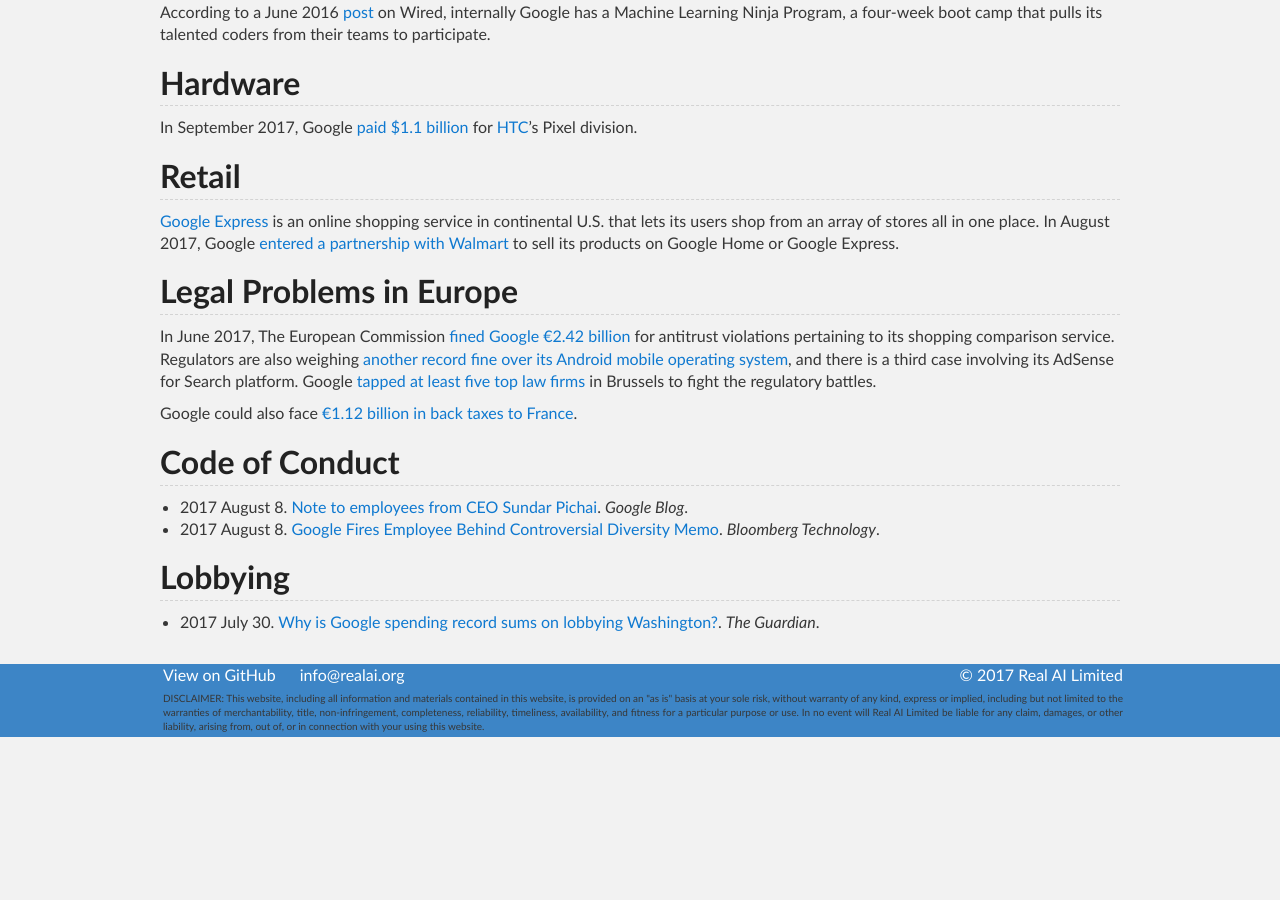
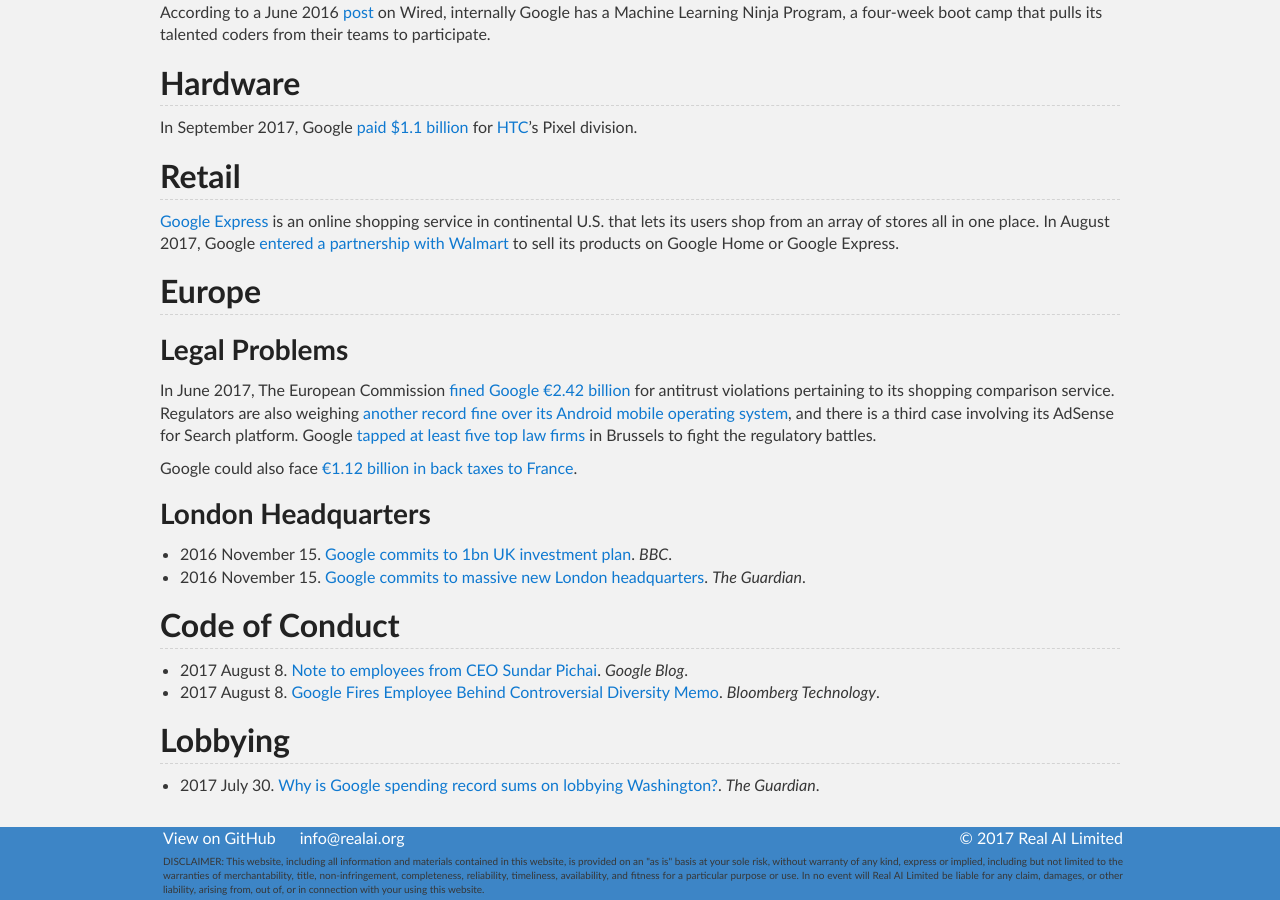
Before and after one commit to Tonywuhk/realai.org, a Jekyll site: the page built from industry/google.md, in a window 1280 px wide and 900 px high, scrolled down 588 px. Built offline with Jekyll 4.4.1, drawn with Linux system fonts in a browser that asks for light colours; our own code applies the rules of GitHub Pages for plain Markdown files; the repository's description, which GitHub fills in, is left out; before the commit the page ends 1325 px from its top, so only the background shows below that.

Commit message:
Update files

```diff
--- a/industry/google.md
+++ b/industry/google.md
@@ -28,11 +28,18 @@
 
 [Google Express](https://express.google.com/) is an online shopping service in continental U.S. that lets its users shop from an array of stores all in one place. In August 2017, Google [entered a partnership with Walmart](https://www.blog.google/products/assistant/shop-walmart-and-more-your-favorite-stores-faster/) to sell its products on Google Home or Google Express.
 
-## Legal Problems in Europe
+## Europe
+
+### Legal Problems
 
 In June 2017, The European Commission [fined Google €2.42 billion](http://europa.eu/rapid/press-release_IP-17-1784_en.htm) for antitrust violations pertaining to its shopping comparison service. Regulators are also weighing [another record fine over its Android mobile operating system](http://www.reuters.com/article/us-eu-google-antitrust-exclusive-idUSKBN19Q1RU), and there is a third case involving its AdSense for Search platform. Google [tapped at least five top law firms](http://www.cnbc.com/2017/07/10/googles-eu-fine-top-law-firms-hired-to-fight-fine-sources.html) in Brussels to fight the regulatory battles.
 
 Google could also face [€1.12 billion in back taxes to France](https://www.bloomberg.com/news/articles/2017-07-11/google-faces-1-3-billion-french-ruling-amid-rising-tax-populism).
+
+### London Headquarters
+
+* 2016 November 15. [Google commits to 1bn UK investment plan](http://www.bbc.com/news/business-37988095). *BBC*.
+* 2016 November 15. [Google commits to massive new London headquarters](https://www.theguardian.com/technology/2016/nov/15/google-commits-to-massive-new-london-hq). *The Guardian*.
 
 ## Code of Conduct
 
```
Also changed, not shown: environments.md (+6 -0 lines), impacts.md (+3 -0 lines).
